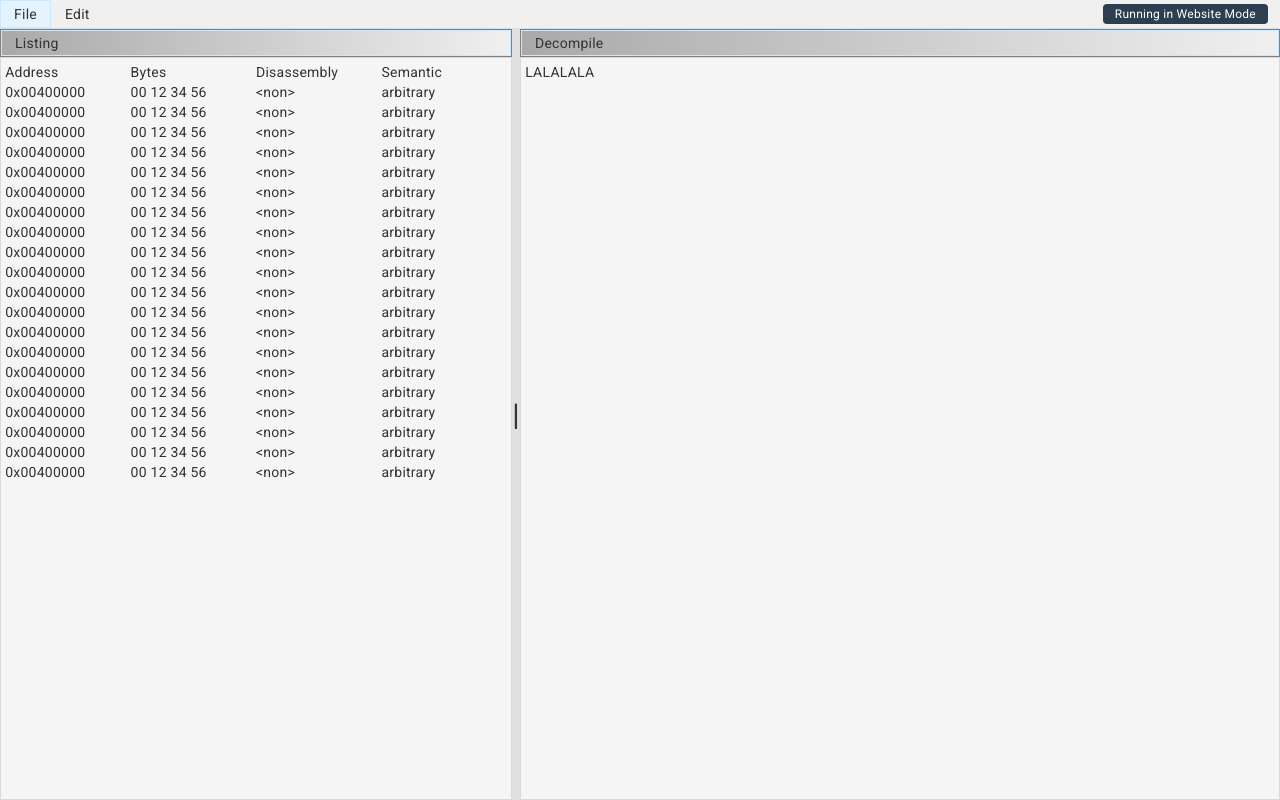
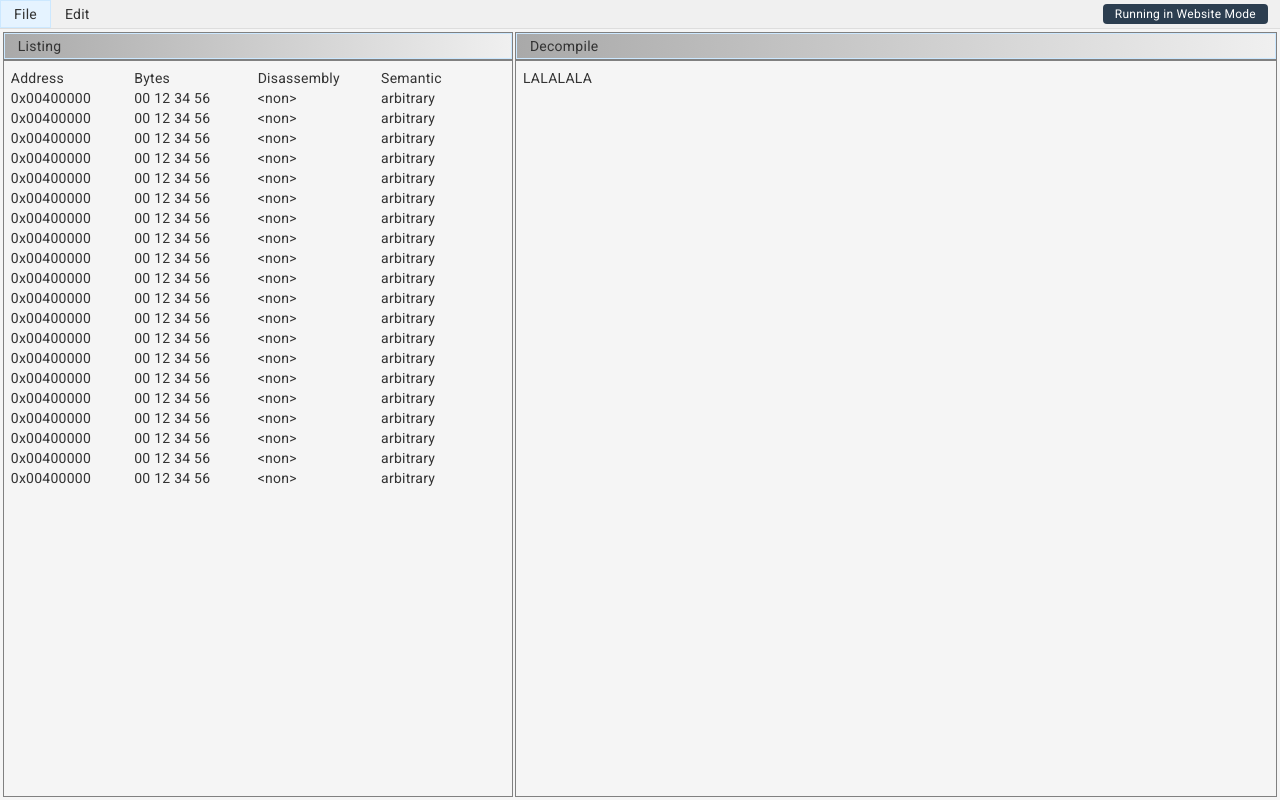
Before and after one commit to sampletext32/VibeDisasm, an Angular app in the folder VibeDisasm.Web/frontend/vibe-disasm-front/: page /workspace/1 in a window 1280 px wide. Built offline with nearby package versions, Linux system fonts and the light colour scheme.

Commit message:
stylize splitter

```diff
--- a/VibeDisasm.Web/frontend/vibe-disasm-front/src/app/components/shared/split-pane/split-pane.component.html
+++ b/VibeDisasm.Web/frontend/vibe-disasm-front/src/app/components/shared/split-pane/split-pane.component.html
@@ -4,7 +4,7 @@
   </div>
 
   <div class="resizer" #resizer>
-    |
+
   </div>
 
   <div class="right-pane" #rightPane>
--- a/VibeDisasm.Web/frontend/vibe-disasm-front/src/app/components/shared/split-pane/split-pane.component.scss
+++ b/VibeDisasm.Web/frontend/vibe-disasm-front/src/app/components/shared/split-pane/split-pane.component.scss
@@ -18,17 +18,18 @@
   }
 
   .resizer {
-    width: 8px;
-    background-color: #e0e0e0;
+    //width: 0.2em;
+    //background-color: #e0e0e0;
     cursor: col-resize;
     z-index: 1;
     height: 100%;
     display: flex;
     flex-direction: column;
     justify-content: center;
-    font-size: 30px;
+    font-size: 24px;
     text-align: center;
     user-select: none;
+    padding: 0.05em;
 
     &:hover, &.active {
       background-color: #cce8ff;
--- a/VibeDisasm.Web/frontend/vibe-disasm-front/src/app/components/workspace/workspace.component.scss
+++ b/VibeDisasm.Web/frontend/vibe-disasm-front/src/app/components/workspace/workspace.component.scss
@@ -3,6 +3,8 @@
   flex-direction: column;
   flex: 1 1 auto;
   height: 100%;
+  padding: 0.2em;
+  box-sizing: border-box;
 }
 
 .vertical {
@@ -60,8 +62,8 @@
 
   .window-content {
     flex: 1 1 auto;
-    padding: 0.3em;
-    border: 1px solid #d9d9d9;
+    padding: 0.5em;
+    border: 1px solid #808080;
     box-sizing: border-box;
     overflow-y: auto;
     height: calc(100% - 30px); /* Adjust based on header height */
```
